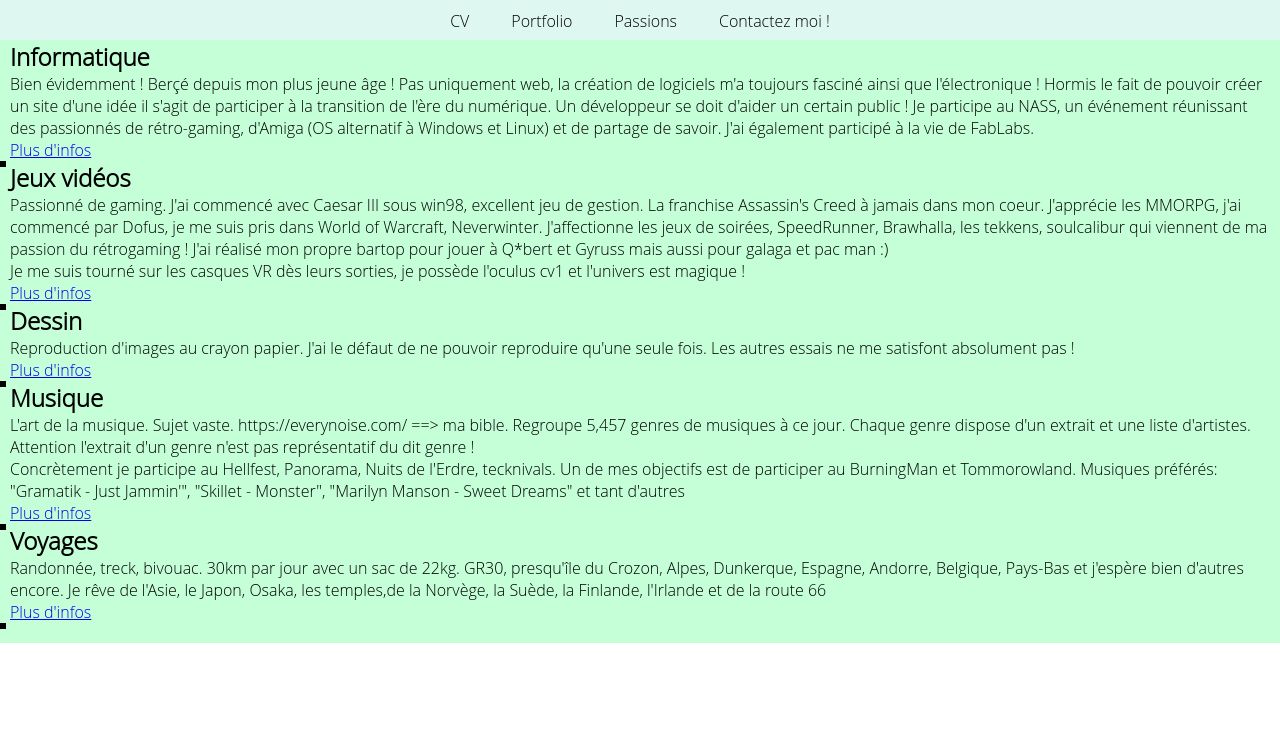
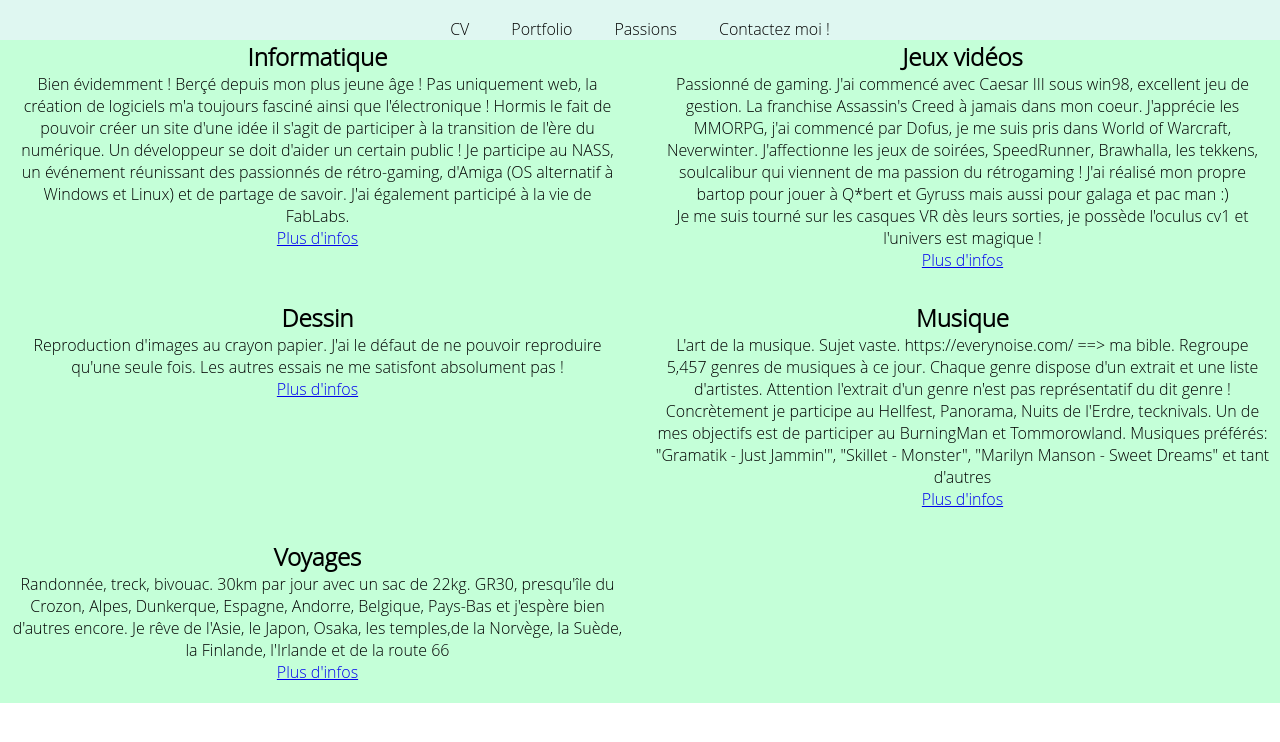
Before and after one commit to GinoChasles/site, a React (Create React App) app: page /passions in a window 1280 px wide. Shown: the top 742 px of the page. Built offline with nearby package versions, Linux system fonts and the light colour scheme; a web font is replaced by a local one.

Commit message:
css passion

```diff
--- /dev/null
+++ b/src/Components/CSS/Modal.css
@@ -0,0 +1,49 @@
+
+.modal {
+    display: none;
+    left: 0;
+    top: 0;
+    width: 100%;
+    height: 100%;
+    overflow: auto;
+    background-color: rgb(0, 0, 0);
+    background-color: rgba(0, 0, 0, 0.4);
+}
+
+.modal:target {
+    display: table;
+    position: absolute;
+}
+.modal-dialog {
+    display: table-cell;
+    vertical-align: middle;
+}
+.modal-dialog .modal-content {
+    margin: auto;
+    background-color: #f3f3f3;
+    position: relative;
+    padding: 0;
+    outline: 0;
+    border: 1px #777 solid;
+    text-align: justify;
+    width: 80%;
+    box-shadow: 0 4px 8px 0 rgba(0, 0, 0, 0.2), 0 6px 20px 0 rgba(0, 0, 0, 0.19);
+
+}
+.modal-content > *{
+    padding: 2px 16px ;
+}
+.closebtn {
+    text-decoration: none;
+    float: right;
+    font-size: 35px;
+    font-weight: bold;
+    color: red;
+}
+
+.closebtn:hover,
+.closebtn:focus {
+    color: #000;
+    text-decoration: none;
+    cursor: pointer;
+}
--- a/src/Components/CSS/Passions.css
+++ b/src/Components/CSS/Passions.css
@@ -1,54 +1,12 @@
 #passion {
-    display:block;
+    display: grid;
+    grid-gap: 30px;
+    grid-template-columns: repeat(2, 3fr);
+    justify-content: space-between;
     padding: 40px 10px 20px 10px;
     height:100%;
 }
-
-.modal {
-    display: none;
-    left: 0;
-    top: 0;
-    width: 100%;
-    height: 100%;
-    overflow: auto;
-    background-color: rgb(0, 0, 0);
-    background-color: rgba(0, 0, 0, 0.4);
+.passion-card > h2, a, p {
+    display:block;
+    text-align: center;
 }
-
-.modal:target {
-    display: table;
-    position: absolute;
-}
-.modal-dialog {
-    display: table-cell;
-    vertical-align: middle;
-}
-.modal-dialog .modal-content {
-    margin: auto;
-    background-color: #f3f3f3;
-    position: relative;
-    padding: 0;
-    outline: 0;
-    border: 1px #777 solid;
-    text-align: justify;
-    width: 80%;
-    box-shadow: 0 4px 8px 0 rgba(0, 0, 0, 0.2), 0 6px 20px 0 rgba(0, 0, 0, 0.19);
-
-}
-.modal-content > *{
-    padding: 2px 16px ;
-}
-.closebtn {
-    text-decoration: none;
-    float: right;
-    font-size: 35px;
-    font-weight: bold;
-    color: red;
-}
-
-.closebtn:hover,
-.closebtn:focus {
-    color: #000;
-    text-decoration: none;
-    cursor: pointer;
-}
--- a/src/Components/CSS/Portfolio.css
+++ b/src/Components/CSS/Portfolio.css
@@ -2,7 +2,7 @@
     padding: 0 10px 20px 10px;
 }
 
-#portfolio-card {
+#portfolio-card  {
     display: grid;
     grid-gap: 30px;
     grid-template-columns: repeat(3, 3fr);
--- a/src/Components/Passions/Modal.js
+++ b/src/Components/Passions/Modal.js
@@ -1,5 +1,5 @@
 import React from "react";
-
+import "../CSS/Modal.css"
 export default function Modal(props) {
     return (
         <section className="modal" id={props.els.id}>
--- a/src/Components/Passions/Passion.js
+++ b/src/Components/Passions/Passion.js
@@ -13,21 +13,6 @@ export default function Passion() {
                         <p>{el.infoBis}</p>
                         <a href={"#"+el.id}>Plus d'infos</a>
                         <Modal els={el}/>
-                        {/*<section className="modal" id="infos">*/}
-                        {/*    <section className="modal-dialog">*/}
-                        {/*        <div className="modal-content">*/}
-                        {/*            <a href="/passions" className="closebtn">×</a>*/}
-                        {/*            <article>1</article>*/}
-                        {/*            <article>2</article>*/}
-                        {/*            {el.map((els)=>{*/}
-                        {/*                return <article>{els}</article>*/}
-                        {/*            })}*/}
-                        {/*        </div>*/}
-                        {/*    </section>*/}
-                        {/*</section>*/}
-                        <dialog open>
-
-                        </dialog>
                     </article>
                 )
             })}
```
Also changed, not shown: 1 other file (tests, documents, lock files or other folders).
